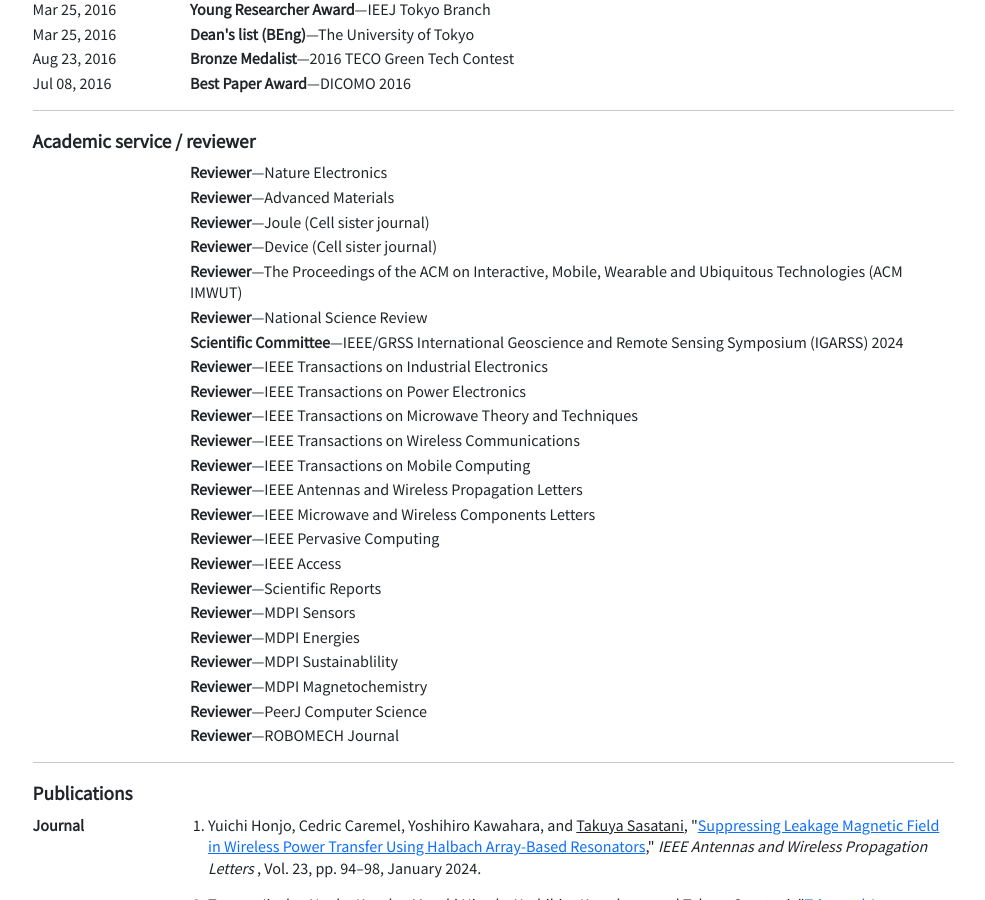
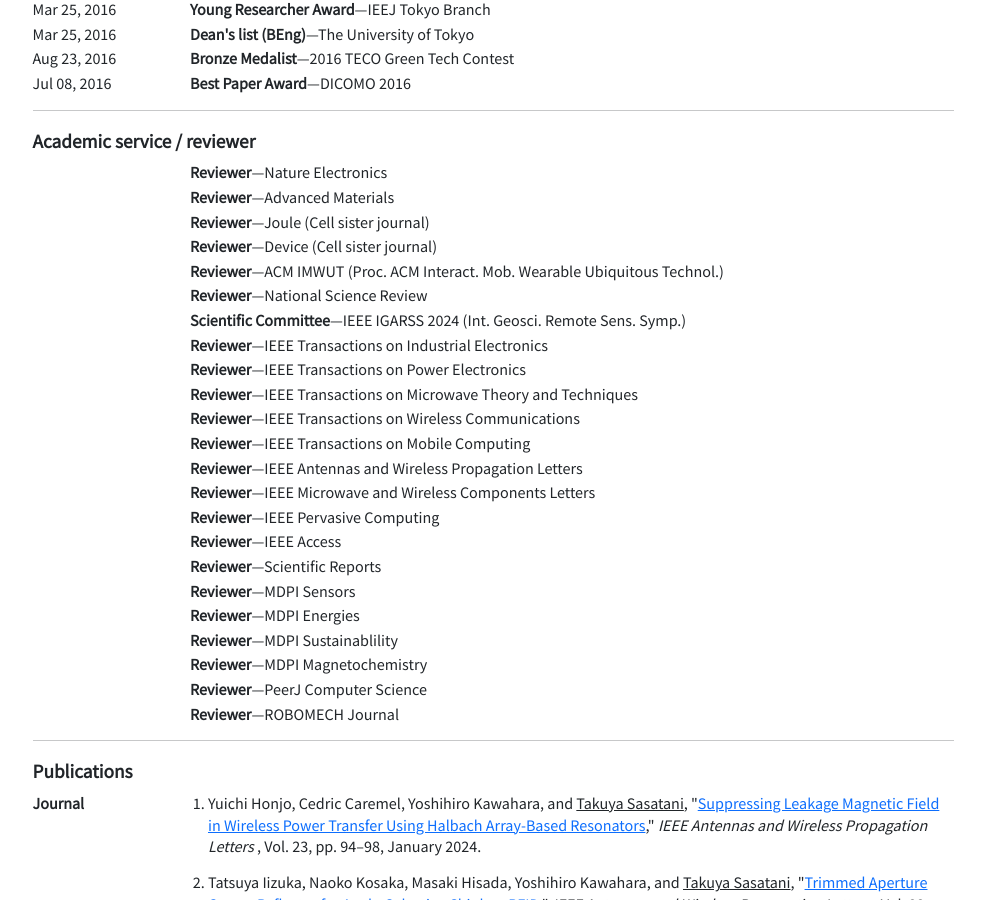
Before and after one commit to t-sasatani/t-sasatani.github.io, a Jekyll site: the page built from _pages/cv.md, in a window 1280 px wide and 900 px high, scrolled down 1215 px. Shown: the whole window, without its empty margins (147-1132 px from the left). Built offline with Jekyll 4.4.1, drawn with Linux system fonts in a browser that asks for light colours; some of the changed text lies outside the part shown.

Commit message:
Update publications data

```diff
--- a/_data/service.yml
+++ b/_data/service.yml
@@ -8,13 +8,11 @@
 - role: Reviewer
   program: Device (Cell sister journal)
 - role: Reviewer
-  program: The Proceedings of the ACM on Interactive, Mobile, Wearable and Ubiquitous
-    Technologies (ACM IMWUT)
+  program: ACM IMWUT (Proc. ACM Interact. Mob. Wearable Ubiquitous Technol.)
 - role: Reviewer
   program: National Science Review
 - role: Scientific Committee
-  program: IEEE/GRSS International Geoscience and Remote Sensing Symposium (IGARSS)
-    2024
+  program: IEEE IGARSS 2024 (Int. Geosci. Remote Sens. Symp.)
 - role: Reviewer
   program: IEEE Transactions on Industrial Electronics
 - role: Reviewer
```
Also changed, not shown: _data/publication.yml (+6 -6 lines).
